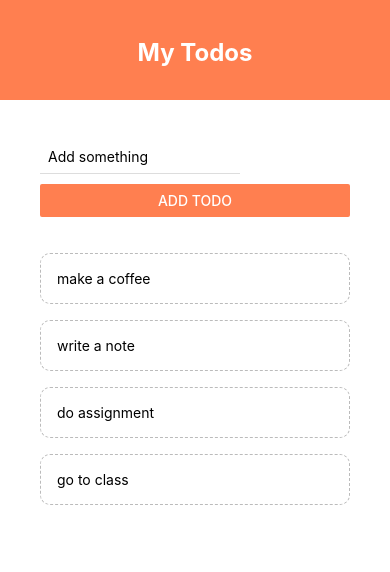
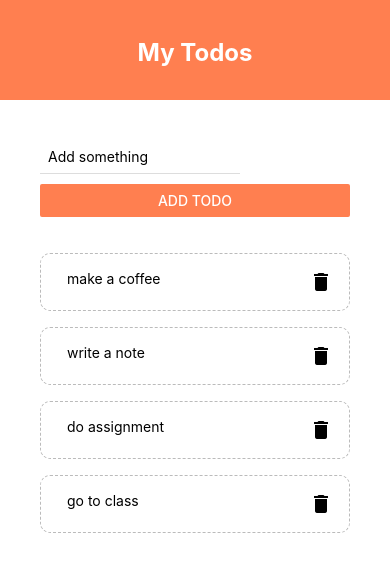
Before and after one commit to Anonymous961/ReactNativeTut, a React Native app: screen / in a window 390 px wide. Shown: the top 572 px of the page. Built offline with nearby package versions, Linux system fonts and the light colour scheme.

Commit message:
adding delete icon

```diff
--- a/components/todo.tsx
+++ b/components/todo.tsx
@@ -1,9 +1,14 @@
 import { useState } from 'react';
 import { StyleSheet, Text, View, Button, TextInput, ScrollView,FlatList, TouchableOpacity } from 'react-native';
+import { MaterialIcons } from '@expo/vector-icons';
+
 const Todos = ({item,pressHandler}:any) => {
     return (
         <TouchableOpacity onPress={()=>pressHandler(item.key)}>
-            <Text style={styles.item}>{item.text}</Text>
+            <View style={styles.item}>
+                <Text style={styles.itemText}>{item.text}</Text>
+                <MaterialIcons name="delete" size={24} color="black" />
+            </View>
         </TouchableOpacity>
      );
 }
@@ -18,5 +23,10 @@
         borderWidth:1,
         borderStyle:'dashed',
         borderRadius:10,
+        flexDirection:"row",
+        justifyContent:"space-between"
+    },
+    itemText:{
+        marginLeft:10
     }
 })
```
